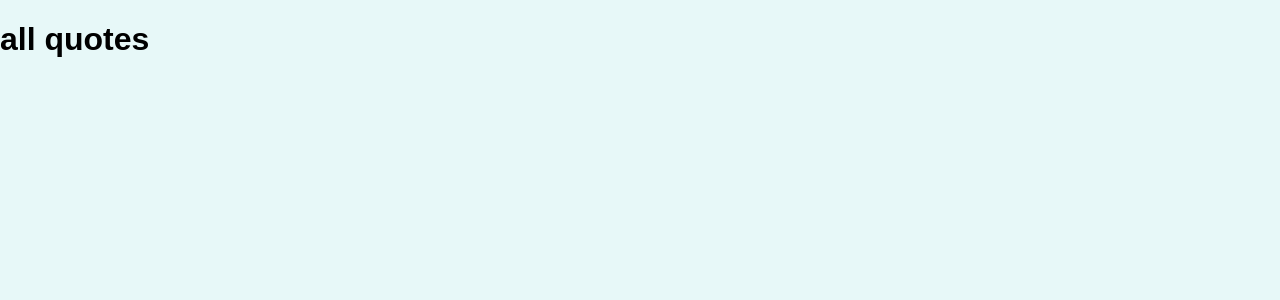
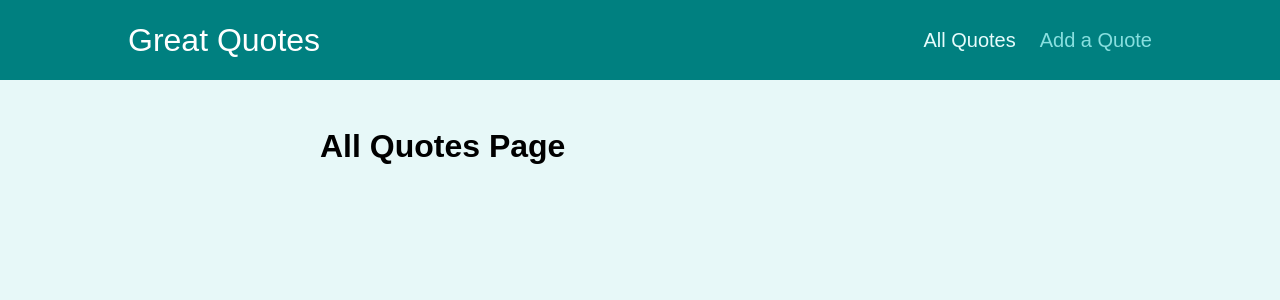
Before and after one commit to ayesha-waris/ReactUdemy, a React (Create React App) app: page /quotes in a window 1280 px wide. Shown: the top 300 px of the page. Built offline with nearby package versions, Linux system fonts and the light colour scheme.

Commit message:
nested routes and wrapper component added

```diff
--- a/src/App.js
+++ b/src/App.js
@@ -1,26 +1,28 @@
 import { Route, Switch, Redirect } from 'react-router-dom';
+
 import AllQuotes from './pages/AllQuotes';
+import QuoteDetail from './pages/QuoteDetail';
 import NewQuote from './pages/NewQuote';
-import QuoteDetail from './pages/QuoteDetail';
+import Layout from './components/layout/Layout';
 
 function App() {
   return (
-    <div>
+    <Layout>
       <Switch>
-      <Route path="/" exact>
-          <Redirect to ='/quotes' />
+        <Route path='/' exact>
+          <Redirect to='/quotes' />
         </Route>
-        <Route path="/quotes" exact>
+        <Route path='/quotes' exact>
           <AllQuotes />
         </Route>
-        <Route path="/quotes/:quoteId" exact>
-          <QuoteDetail/>
+        <Route path='/quotes/:quoteId'>
+          <QuoteDetail />
         </Route>
-        <Route path="/new-quotes" exact>
-          <NewQuote/>
+        <Route path='/new-quote'>
+          <NewQuote />
         </Route>
       </Switch>
-    </div>
+    </Layout>
   );
 }
 
--- /dev/null
+++ b/src/components/layout/Layout.js
@@ -0,0 +1,15 @@
+import { Fragment } from 'react';
+
+import classes from './Layout.module.css';
+import MainNavigation from './MainNavigation';
+
+const Layout = (props) => {
+  return (
+    <Fragment>
+      <MainNavigation />
+      <main className={classes.main}>{props.children}</main>
+    </Fragment>
+  );
+};
+
+export default Layout;
--- /dev/null
+++ b/src/components/layout/MainNavigation.js
@@ -0,0 +1,27 @@
+import { NavLink } from 'react-router-dom';
+
+import classes from './MainNavigation.module.css';
+
+const MainNavigation = () => {
+  return (
+    <header className={classes.header}>
+      <div className={classes.logo}>Great Quotes</div>
+      <nav className={classes.nav}>
+        <ul>
+          <li>
+            <NavLink to='/quotes' activeClassName={classes.active}>
+              All Quotes
+            </NavLink>
+          </li>
+          <li>
+            <NavLink to='/new-quote' activeClassName={classes.active}>
+              Add a Quote
+            </NavLink>
+          </li>
+        </ul>
+      </nav>
+    </header>
+  );
+};
+
+export default MainNavigation;
--- a/src/components/quotes/QuoteForm.js
+++ b/src/components/quotes/QuoteForm.js
@@ -1,7 +1,7 @@
 import { useRef } from 'react';
 
-import Card from '../ui/Card';
-import LoadingSpinner from '../ui/LoadingSpinner';
+import Card from '../UI/Card';
+import LoadingSpinner from '../UI/LoadingSpinner';
 import classes from './QuoteForm.module.css';
 
 const QuoteForm = (props) => {
--- a/src/components/quotes/QuoteItem.js
+++ b/src/components/quotes/QuoteItem.js
@@ -1,3 +1,5 @@
+import { Link } from 'react-router-dom';
+
 import classes from './QuoteItem.module.css';
 
 const QuoteItem = (props) => {
@@ -9,9 +11,9 @@ const QuoteItem = (props) => {
         </blockquote>
         <figcaption>{props.author}</figcaption>
       </figure>
-      <a className='btn'>
+      <Link className='btn' to={`/quotes/${props.id}`}>
         View Fullscreen
-      </a>
+      </Link>
     </li>
   );
 };
--- a/src/pages/AllQuotes.js
+++ b/src/pages/AllQuotes.js
@@ -1,7 +1,5 @@
 const AllQuotes = () => {
-  return (
-    <h1> all quotes</h1>
-   );
-}
+  return <h1>All Quotes Page</h1>
+};
 
 export default AllQuotes;
--- a/src/pages/NewQuote.js
+++ b/src/pages/NewQuote.js
@@ -1,7 +1,5 @@
 const NewQuote = () => {
-  return (
-    <h1> new quote </h1>
-   );
-}
+  return <h1>New Quote Page</h1>
+};
 
 export default NewQuote;
--- a/src/pages/QuoteDetail.js
+++ b/src/pages/QuoteDetail.js
@@ -1,13 +1,20 @@
-import { useParams } from "react-router-dom";
+import { Fragment } from 'react';
+import { useParams, Route } from 'react-router-dom';
+
+import Comments from '../components/comments/Comments';
 
 const QuoteDetail = () => {
   const params = useParams();
+
   return (
-    <>
-    <h1>  quote details</h1>
-    <p> {params.quoteId}</p>
-    </>
-   );
-}
+    <Fragment>
+      <h1>Quote Detail Page</h1>
+      <p>{params.quoteId}</p>
+      <Route path={`/quotes/${params.quoteId}/comments`}>
+        <Comments />
+      </Route>
+    </Fragment>
+  );
+};
 
 export default QuoteDetail;
```
Also changed, not shown: src/index.js (+6 -1 lines).
